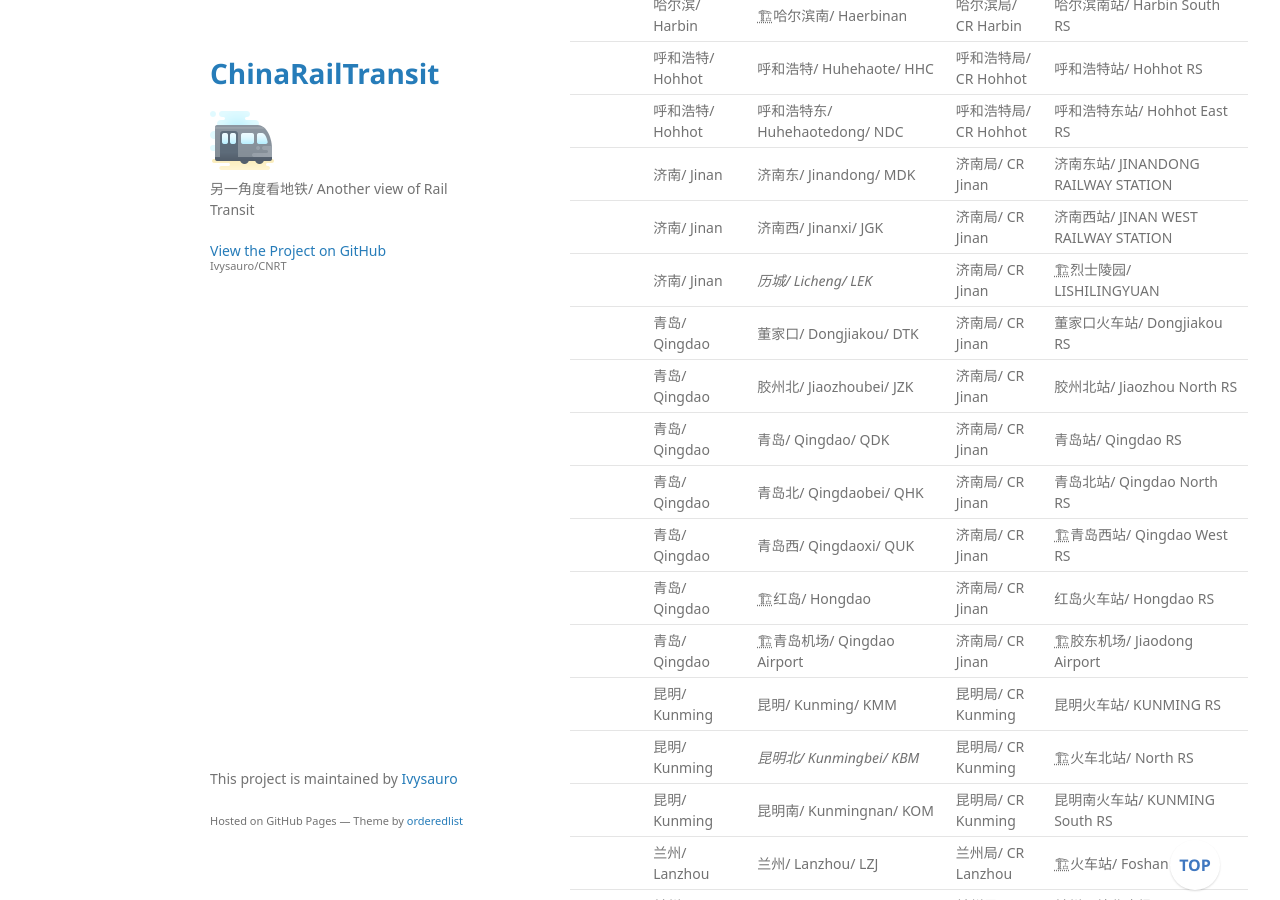
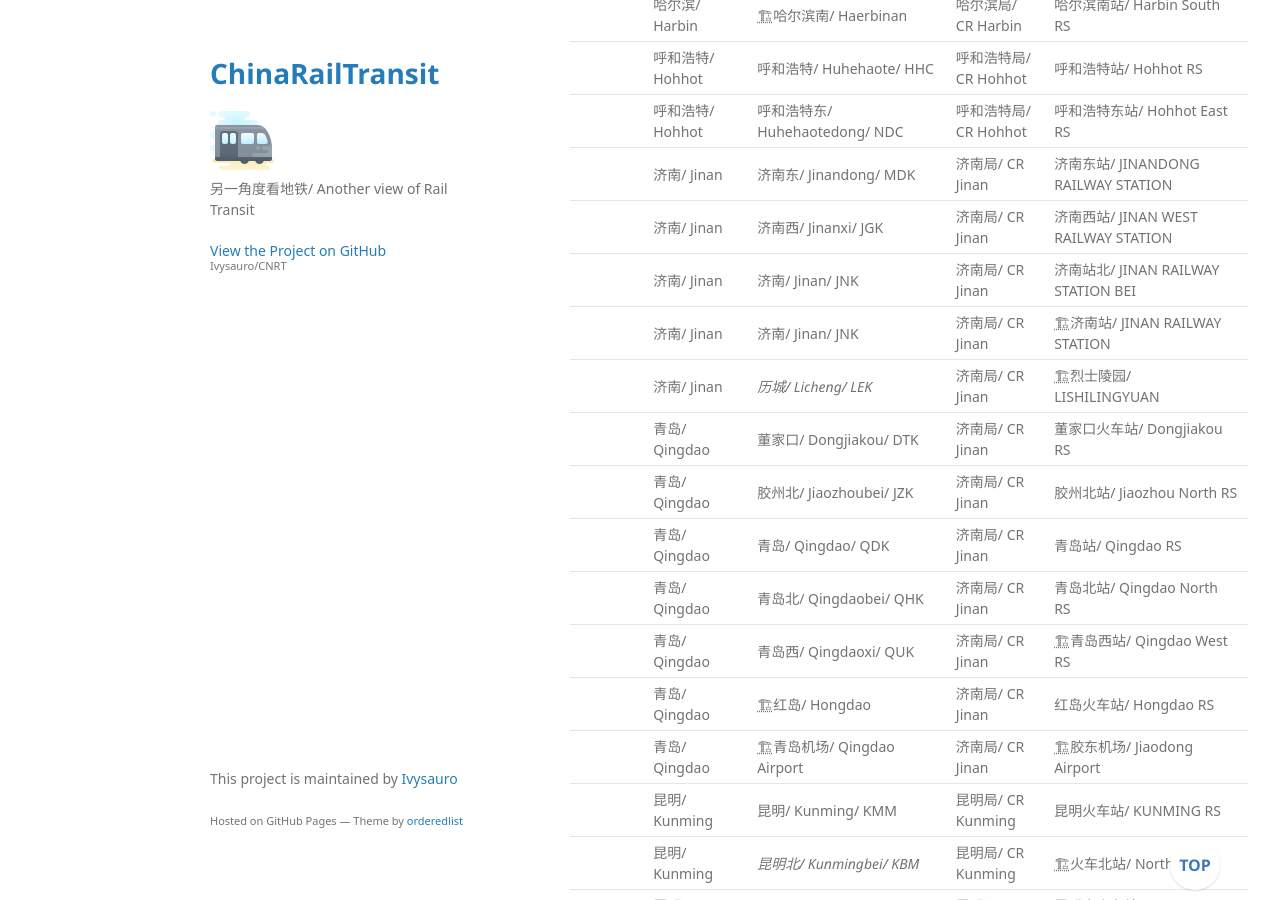
Before and after one commit to Ivysauro/CNRT, a Jekyll site: the page built from data/Rail-Rail.md, in a window 1280 px wide and 900 px high, scrolled down 6352 px. Built offline with Jekyll 4.4.1, drawn with Linux system fonts in a browser that asks for light colours; some web fonts are replaced; our own code applies the rules of GitHub Pages for plain Markdown files; a script that is not in the unit is left out.

Commit message:
🍊更新济南数据

```diff
--- a/data/Rail-Rail.md
+++ b/data/Rail-Rail.md
@@ -124,6 +124,8 @@
 |  | 呼和浩特/ Hohhot | 呼和浩特东/ Huhehaotedong/ NDC | 呼和浩特局/ CR Hohhot | 呼和浩特东站/ Hohhot East RS |
 |  | 济南/ Jinan | 济南东/ Jinandong/ MDK | 济南局/ CR Jinan | 济南东站/ JINANDONG RAILWAY STATION |
 |  | 济南/ Jinan | 济南西/ Jinanxi/ JGK | 济南局/ CR Jinan | 济南西站/ JINAN WEST RAILWAY STATION |
+|  | 济南/ Jinan | 济南/ Jinan/ JNK | 济南局/ CR Jinan | 济南站北/ JINAN RAILWAY STATION BEI |
+|  | 济南/ Jinan | 济南/ Jinan/ JNK | 济南局/ CR Jinan | 🏗济南站/ JINAN RAILWAY STATION |
 |  | 济南/ Jinan | *历城/ Licheng/ LEK* | 济南局/ CR Jinan | 🏗烈士陵园/ LISHILINGYUAN |
 |  | 青岛/ Qingdao | 董家口/ Dongjiakou/ DTK | 济南局/ CR Jinan | 董家口火车站/ Dongjiakou RS |
 |  | 青岛/ Qingdao | 胶州北/ Jiaozhoubei/ JZK | 济南局/ CR Jinan | 胶州北站/ Jiaozhou North RS |
```
